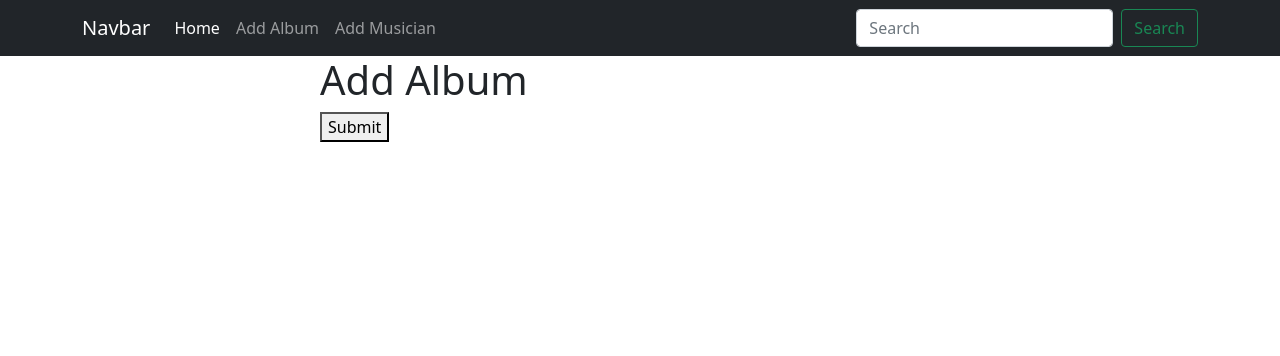
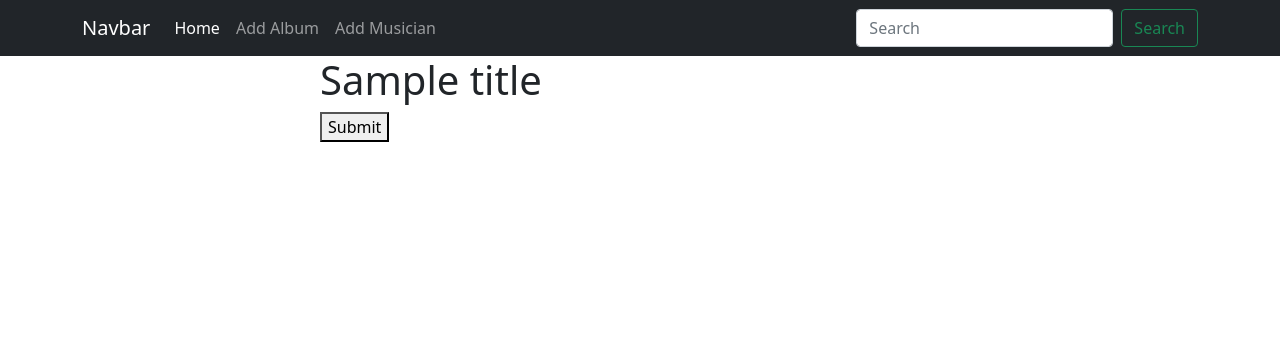
Before and after one commit to abdul-khaleq/Musicians, a Django app: template album/templates/add_album.html in a window 1280 px wide. Shown: the top 356 px of the page. Run offline with Django 4.2, Linux system fonts and the light colour scheme; the template is opened without the code that fills it: most values are stand-ins (such as "Sample title", 1, 10 or a date in 2020); some libraries are stand-ins or nearby versions.

```diff
--- a/album/templates/add_album.html
+++ b/album/templates/add_album.html
@@ -1,6 +1,6 @@
 {% extends "base.html" %} {% load crispy_forms_tags %} {% block content %}
 <form class="w-50 m-auto" method="post">
-  <h1>Add Album</h1>
+  <h1>{{title}}</h1>
   {% csrf_token %} {{form | crispy}}
   <button>Submit</button>
 </form>
--- a/album/views.py
+++ b/album/views.py
@@ -4,6 +4,7 @@ from . import models
 
 # Create your views here.
 def add_album(request):
+    title = 'Add Abum'
     if request.method == 'POST':
         album_form = forms.AlbumForm(request.POST)
         if album_form.is_valid():
@@ -11,9 +12,10 @@ def add_album(request):
             return redirect('homepage')
     else:
         album_form = forms.AlbumForm()
-    return render(request, 'add_album.html', {'form': album_form})
+    return render(request, 'add_album.html', {'form': album_form, 'title':title})
 
 def edit_album(request, id):
+    title = 'Edit Abum'
     album = models.Album.objects.get(pk=id)
     album_form = forms.AlbumForm(instance=album)
     if request.method == 'POST':
@@ -21,4 +23,4 @@ def edit_album(request, id):
         if album_form.is_valid():
             album_form.save()
             return redirect('homepage')
-    return render(request, 'add_album.html', {'form': album_form})
+    return render(request, 'add_album.html', {'form': album_form, 'title':title})
--- a/templates/home.html
+++ b/templates/home.html
@@ -27,7 +27,7 @@
         <td>{{album.albumReleaseDate}}</td>
         <td>
           <a href="{% url 'edit_album' album.id%}" class="btn btn-warning">Edit</a>
-          <a href="{% url 'delete_album' album.id%}" class="btn btn-danger">Delete</a>
+          <a href="{% url 'delete_album' album.musician.id%}" class="btn btn-danger"> Delete</a>
         </td>
       </tr>
       {% endfor %}
```
Also changed, not shown: db.sqlite3.
